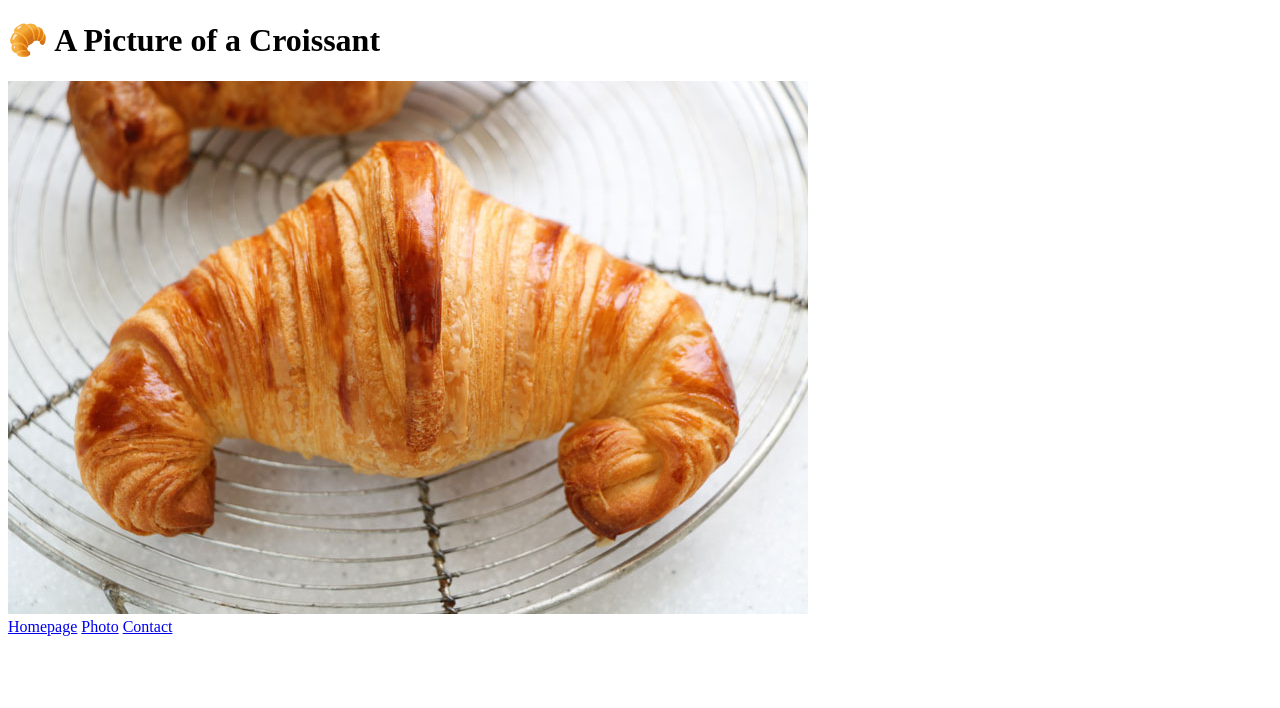
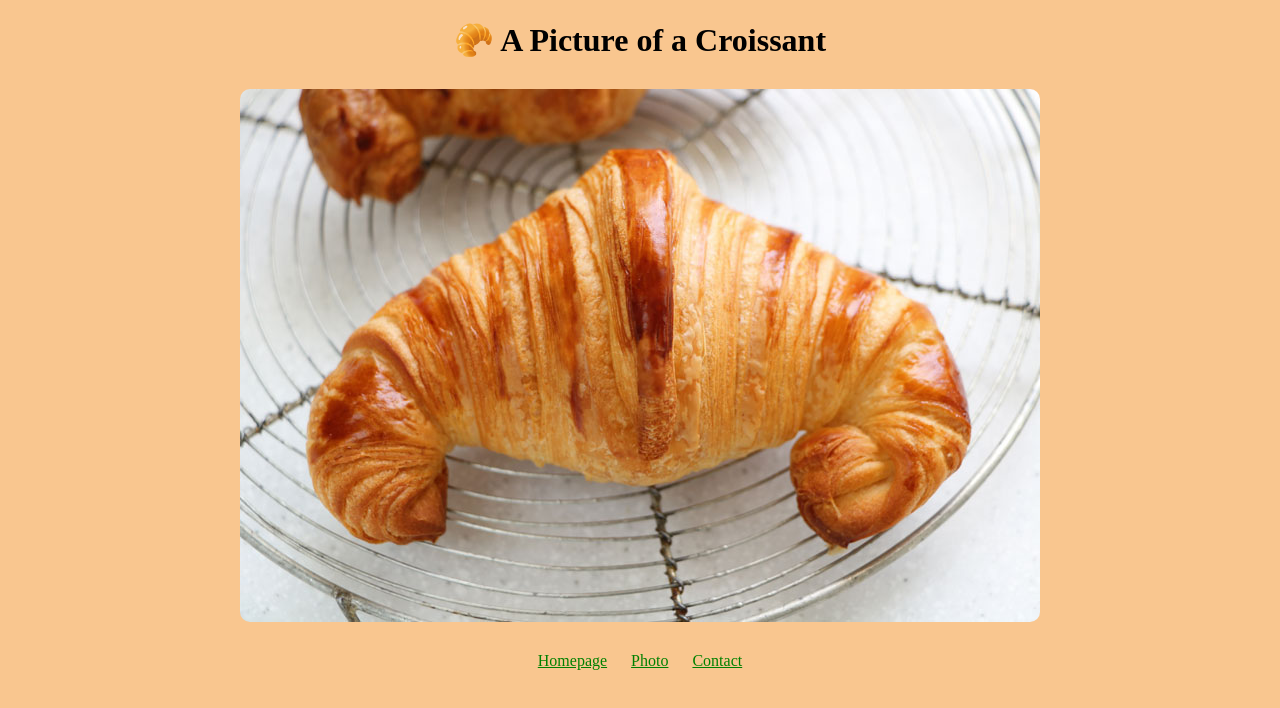
Before and after one commit to sefurman/Croissant, a plain HTML site: page photo.html in a window 1280 px wide. Drawn offline with Linux system fonts and the light colour scheme.

Commit message:
added css and linked to all pages

```diff
--- /dev/null
+++ b/css/styles.css
@@ -0,0 +1,20 @@
+body {
+  background-color: #f9c68f;
+}
+h1,
+p {
+  text-align: center;
+}
+.croissant-photo {
+  max-width: 100%;
+  border-radius: 10px;
+  display: block;
+  margin: 30px auto;
+}
+footer {
+  text-align: center;
+}
+footer a {
+  margin: 0 10px;
+  color: green;
+}
--- a/photo.html
+++ b/photo.html
@@ -4,6 +4,7 @@
     <meta charset="UTF-8" />
     <meta name="viewport" content="width=device-width, initial-scale=1.0" />
     <meta http-equiv="X-UA-Compatible" content="ie=edge" />
+    <link rel="stylesheet" href="/css/styles.css" />
     <title>An example of the perfect croissant - Croissant.com</title>
     <meta
       name="description"
```
Also changed, not shown: contact.html (+1 -0 lines), index.html (+1 -0 lines).
